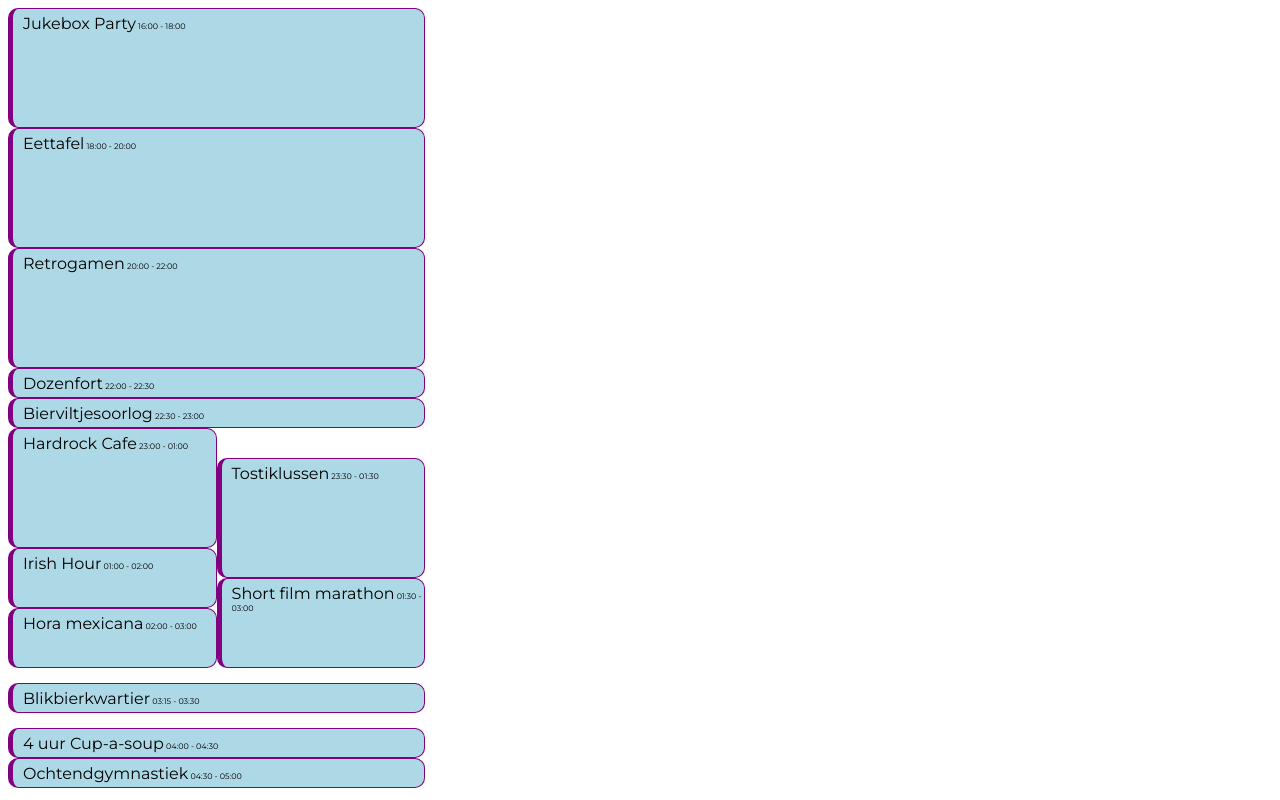
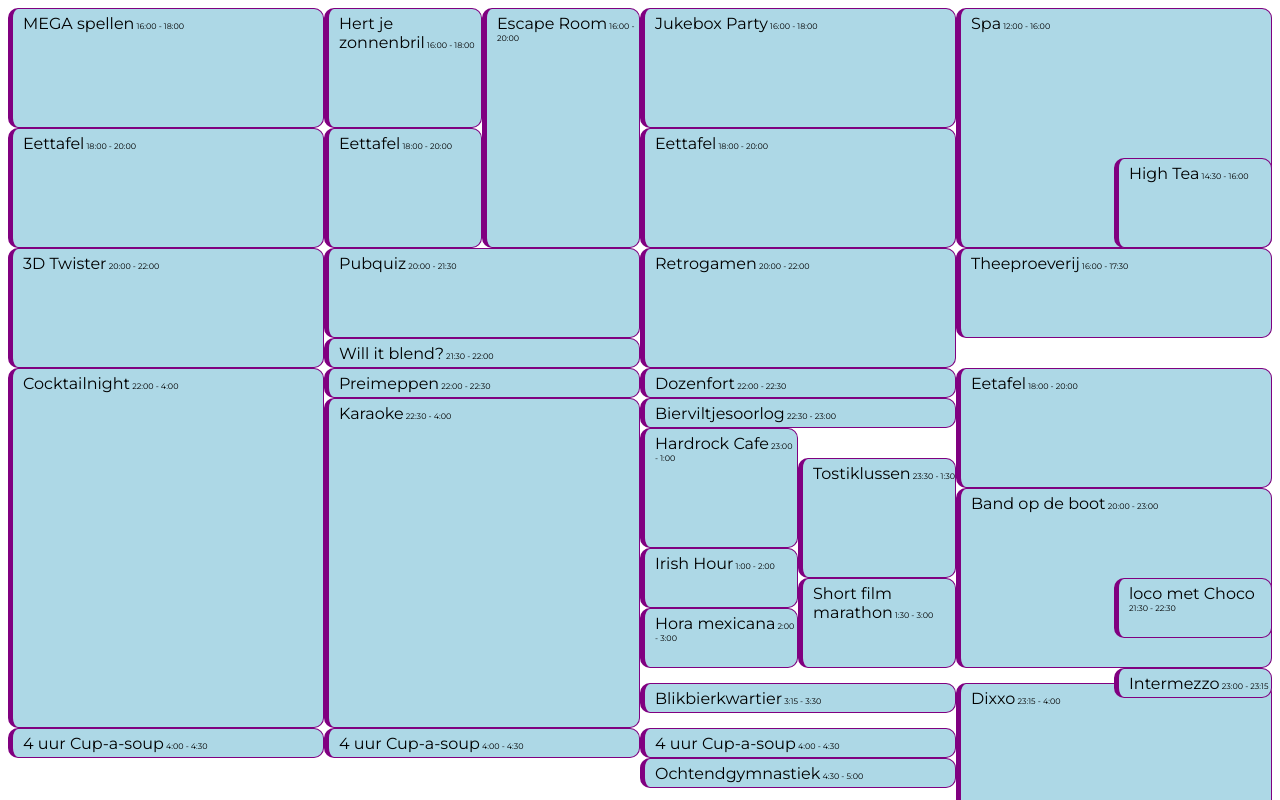
Before and after one commit to debolk/owee-website, a Nuxt app: page / in a window 1280 px wide. Shown: the top 800 px of the page. Built offline with nearby package versions, Linux system fonts and the light colour scheme.

Commit message:
refactored schedule

```diff
--- a/assets/programma.js
+++ b/assets/programma.js
@@ -1,202 +1,278 @@
 
 // elke activiteit heeft 5 variabelen:
-// begintid bein),
-// eindtid eid),
+// begintid (start),
+// eindtid (end),
 // titel (titel),
 // beschrijving (beschrijving),
-// hoeveel activiteiten er tegelijk zijn (tegelijk)
-
-// tijden zijn in het formaat: xx:xx
+// of hij 'links', 'rechts' of in het 'midden' moet worden weergegeven (lokatie)
 
 module.exports = {
-  maandag: [
+  maandag: {
+    begintijd: 1600,
+    planning:[
       {
         titel: 'MEGA spellen',
-      start: 0,
-      end: 120,
+        start: 1600,
+        end: 1800,
         beschrijving: '',
         lokatie: 'midden'
       },
       {
         titel: 'Eettafel',
-      start: 120,
-      end: 240,
+        start: 1800,
+        end: 2000,
         beschrijving: '',
         lokatie: 'midden'
       },
       {
         titel: '3D Twister',
-      start: 240,
-      end: 360,
+        start: 2000,
+        end: 2200,
         beschrijving: '',
         lokatie: 'midden'
       },
       {
         titel: 'Cocktailnight',
-      start: 360,
-      end: 720,
+        start: 2200,
+        end: 400,
         beschrijving: '',
         lokatie: 'midden'
       },
       {
         titel: '4 uur Cup-a-soup',
-      start: 720,
-      end: 750,
+        start: 400,
+        end: 430,
         beschrijving: '',
         lokatie: 'midden'
       }
-  ],
+    ]
+  },
 
-  dinsdag: [
+  dinsdag: {
+    begintijd: 1600,
+    planning: [
       {
         titel: 'Hert je zonnenbril',
-      start: 0,
-      end: 120,
+        start: 1600,
+        end: 1800,
         beschrijving: '',
         lokatie: 'links'
       },
       {
         titel: 'Escape Room',
-      start: 0,
-      end: 240,
+        start: 1600,
+        end: 2000,
         beschrijving: '',
         lokatie: 'rechts'
       },
       {
         titel: 'Eettafel',
-      start: 120,
-      end: 240,
+        start: 1800,
+        end: 2000,
         beschrijving: '',
         lokatie: 'links'
       },
       {
         titel: 'Pubquiz',
-      start: 240,
+        start: 2000,
+        end: 2130,
+        beschrijving: '',
+        lokatie: 'midden'
+      },
+      {
+        titel: 'Will it blend?',
+        start: 2130,
+        end: 2200,
+        beschrijving: '',
+        lokatie: 'midden'
+      },
+      {
+        titel: 'Preimeppen',
+        start: 2200,
+        end: 2230,
+        beschrijving: '',
+        lokatie: 'midden'
+      },
+      {
+        titel: 'Karaoke',
+        start: 2230,
+        end: 400,
+        beschrijving: '',
+        lokatie: 'midden'
+      },
+      {
+        titel: '4 uur Cup-a-soup',
+        start: 400,
+        end: 430,
+        beschrijving: '',
+        lokatie: 'midden'
+      }
+    ]
+  },
+
+  woensdag: {
+    begintijd: 1600,
+    planning: [
+      {
+        titel: 'Jukebox Party',
+        start: 1600,
+        end: 1800,
+        beschrijving: '',
+        lokatie: 'midden'
+      },
+      {
+        titel: 'Eettafel',
+        start: 1800,
+        end: 2000,
+        beschrijving: '',
+        lokatie: 'midden'
+      },
+      {
+        titel: 'Retrogamen',
+        start: 2000,
+        end: 2200,
+        beschrijving: '',
+        lokatie: 'midden'
+      },
+      {
+        titel: 'Dozenfort',
+        start: 2200,
+        end: 2230,
+        beschrijving: '',
+        lokatie: 'midden'
+      },
+      {
+        titel: 'Bierviltjesoorlog',
+        start: 2230,
+        end: 2300,
+        beschrijving: '',
+        lokatie: 'midden'
+      },
+      {
+        titel: 'Hardrock Cafe',
+        start: 2300,
+        end: 100,
+        beschrijving: '',
+        lokatie: 'links'
+      },
+      {
+        titel: 'Tostiklussen',
+        start: 2330,
+        end: 130,
+        beschrijving: '',
+        lokatie: 'rechts'
+      },
+      {
+        titel: 'Irish Hour',
+        start: 100,
+        end: 200,
+        beschrijving: '',
+        lokatie: 'links'
+      },
+      {
+        titel: 'Short film marathon',
+        start: 130,
+        end: 300,
+        beschrijving: '',
+        lokatie: 'rechts'
+      },
+      {
+        titel: 'Hora mexicana',
+        start: 200,
+        end: 300,
+        beschrijving: '',
+        lokatie: 'links'
+      },
+      {
+        titel: 'Blikbierkwartier',
+        start: 315,
         end: 330,
         beschrijving: '',
         lokatie: 'midden'
       },
       {
-      titel: 'Will it blend?',
-      start: 330,
-      end: 360,
-      beschrijving: '',
-      lokatie: 'midden'
-    },
-    {
-      titel: 'Preimeppen',
-      start: 360,
-      end: 390,
-      beschrijving: '',
-      lokatie: 'midden'
-    },
-    {
-      titel: 'Karaoke',
-      start: 390,
-      end: 720,
-      beschrijving: '',
-      lokatie: 'midden'
-    },
-    {
         titel: '4 uur Cup-a-soup',
-      start: 720,
-      end: 750,
-      beschrijving: '',
-      lokatie: 'midden'
-    }
-  ],
-
-  woensdag: [
-    {
-      titel: 'Jukebox Party',
-      start: 0,
-      end: 120,
-      beschrijving: '',
-      lokatie: 'midden'
-    },
-    {
-      titel: 'Eettafel',
-      start: 120,
-      end: 240,
-      beschrijving: '',
-      lokatie: 'midden'
-    },
-    {
-      titel: 'Retrogamen',
-      start: 240,
-      end: 360,
-      beschrijving: '',
-      lokatie: 'midden'
-    },
-    {
-      titel: 'Dozenfort',
-      start: 360,
-      end: 390,
-      beschrijving: '',
-      lokatie: 'midden'
-    },
-    {
-      titel: 'Bierviltjesoorlog',
-      start: 390,
-      end: 420,
-      beschrijving: '',
-      lokatie: 'midden'
-    },
-    {
-      titel: 'Hardrock Cafe',
-      start: 420,
-      end: 540,
-      beschrijving: '',
-      lokatie: 'links'
-    },
-    {
-      titel: 'Tostiklussen',
-      start: 450,
-      end: 570,
-      beschrijving: '',
-      lokatie: 'rechts'
-    },
-    {
-      titel: 'Irish Hour',
-      start: 540,
-      end: 600,
-      beschrijving: '',
-      lokatie: 'links'
-    },
-    {
-      titel: 'Short film marathon',
-      start: 570,
-      end: 660,
-      beschrijving: '',
-      lokatie: 'rechts'
-    },
-    {
-      titel: 'Hora mexicana',
-      start: 600,
-      end: 660,
-      beschrijving: '',
-      lokatie: 'links'
-    },
-    {
-      titel: 'Blikbierkwartier',
-      start: 675,
-      end: 690,
-      beschrijving: '',
-      lokatie: 'midden'
-    },
-    {
-      titel: '4 uur Cup-a-soup',
-      start: 720,
-      end: 750,
+        start: 400,
+        end: 430,
         beschrijving: '',
         lokatie: 'midden'
       },
       {
         titel: 'Ochtendgymnastiek',
-      start: 750,
-      end: 780,
+        start: 430,
+        end: 500,
+        beschrijving: '',
+        lokatie: 'midden'
+      }
+    ]
+  },
+
+  donderdag: {
+    begintijd: 1200,
+    planning: [
+      {
+        titel: 'Spa',
+        start: 1200,
+        end: 1600,
+        beschrijving: '',
+        lokatie: 'midden'
+      },
+      {
+        titel: 'High Tea',
+        start: 1430,
+        end: 1600,
+        beschrijving: '',
+        lokatie: 'rechts'
+      },
+      {
+        titel: 'Theeproeverij',
+        start: 1600,
+        end: 1730,
+        beschrijving: '',
+        lokatie: 'midden'
+      },
+      {
+        titel: 'Eetafel',
+        start: 1800,
+        end: 2000,
+        beschrijving: '',
+        lokatie: 'midden'
+      },
+      {
+        titel: 'Band op de boot',
+        start: 2000,
+        end: 2300,
+        beschrijving: '',
+        lokatie: 'midden'
+      },
+      {
+        titel: 'loco met Choco',
+        start: 2130,
+        end: 2230,
+        beschrijving: '',
+        lokatie: 'rechts'
+      },
+      {
+        titel: 'Dixxo',
+        start: 2315,
+        end: 400,
+        beschrijving: '',
+        lokatie: 'midden'
+      },
+      {
+        titel: 'Intermezzo',
+        start: 2300,
+        end: 2315,
+        beschrijving: '',
+        lokatie: 'rechts'
+      },
+      {
+        titel: '4 uur Cup-a-soup',
+        start: 400,
+        end: 430,
         beschrijving: '',
         lokatie: 'midden'
       }
     ]
   }
+}
--- a/components/programmas.vue
+++ b/components/programmas.vue
@@ -3,8 +3,19 @@
 
     <div class ="container">
 
-      <div class="days" :id="dag">
-      </div>
+        <div class="days" :id="dag">
+           <div v-for="item of vandaag"
+           v-bind:style="{ height: `${Math.max(timeToPx(item.end)-timeToPx(item.start), 30)}px`, top: `${timeToPx(item.start)}px` }"
+           v-bind:class="{ 'leftevent': item.lokatie === 'links', 'rightevent': item.lokatie === 'rechts' }"
+           class="event">
+
+             <span class="title">{{item.titel}}</span>
+             <span class="time">
+               {{`${Math.floor(item.start/100)}:${pad(item.start%100,2 )} - ${Math.floor(item.end/100)}:${pad(item.end%100,2 )}`}}
+             </span>
+           </div>
+
+        </div>
 
     </div>
 
@@ -21,164 +32,9 @@ export default {
 
   data() {
     return {
-      vandaag: programma[this.dag],
+      vandaag: programma[this.dag].planning,
+      begintijd: programma[this.dag].begintijd
     }
-  },
-
-  mounted(){
-
-    const containerHeight = 720;
-    const minutesinDay = 60 * 12;
-    let collisions = [];
-    let width = [];
-    let leftOffSet = [];
-
-    // append one event to calendar
-    var createEvent = (height, top, left, units, event, beginHour) => {
-
-      let d = new Date(0, 0, 0, beginHour, 0, 0, 0)
-      let start = new Date(d.getTime() + (event.start * 60 * 1000))
-      let end = new Date(d.getTime() + (event.end * 60 * 1000))
-
-      let node = document.createElement("DIV");
-      node.className = "event";
-      node.innerHTML = `<span class='title'>${event.titel}</span>  `;
-      node.innerHTML += `${this.pad(start.getHours(), 2)}:${this.pad(start.getMinutes(), 2)} - `
-      node.innerHTML += `${this.pad(end.getHours(), 2)}:${this.pad(end.getMinutes(), 2)}`
-
-      // Customized CSS to position each event
-      node.style.height = height + "px";
-      node.style.top = top + "px";
-      node.style.left = "100px"
-      if(event.lokatie === "links" || event.lokatie === "rechts"){
-        node.className += " halfevent"
-      }
-      if(event.lokatie === 'rechts'){
-        node.style.left = "50%"
-      } else {
-        node.style.left = "0px"
-      }
-
-      document.getElementById(this.dag).appendChild(node);
-    }
-
-    /*
-    collisions is an array that tells you which events are in each 30 min slot
-    - each first level of array corresponds to a 30 minute slot on the calendar
-      - [[0 - 30mins], [ 30 - 60mins], ...]
-    - next level of array tells you which event is present and the horizontal order
-      - [0,0,1,2]
-      ==> event 1 is not present, event 2 is not present, event 3 is at order 1, event 4 is at order 2
-    */
-
-    function getCollisions (events) {
-
-      //resets storage
-      collisions = [];
-
-      for (var i = 0; i < 26; i ++) {
-        var time = [];
-        for (var j = 0; j < events.length; j++) {
-          time.push(0);
-        }
-        collisions.push(time);
-      }
-
-      events.forEach((event, id) => {
-        let end = event.end;
-        let start = event.start;
-        let order = 1;
-
-        while (start < end) {
-          let timeIndex = Math.floor(start/30);
-
-          while (order < events.length) {
-            if (collisions[timeIndex].indexOf(order) === -1) {
-              break;
-            }
-            order ++;
-          }
-
-          collisions[timeIndex][id] = order;
-          start = start + 30;
-        }
-
-        collisions[Math.floor((end-1)/30)][id] = order;
-      });
-    };
-
-    /*
-    find width and horizontal position
-
-    width - number of units to divide container width by
-    horizontal position - pixel offset from left
-    */
-    function getAttributes (events) {
-
-      //resets storage
-      width = [];
-      leftOffSet = [];
-
-      for (var i = 0; i < events.length; i++) {
-        width.push(0);
-        leftOffSet.push(0);
-      }
-
-      collisions.forEach((period) => {
-
-        // number of events in that period
-        let count = period.reduce((a,b) => {
-          return b ? a + 1 : a;
-        })
-
-        if (count > 1) {
-          period.forEach((event, id) => {
-            // max number of events it is sharing a time period with determines width
-            if (period[id]) {
-              if (count > width[id]) {
-                width[id] = count;
-              }
-            }
-
-            if (period[id] && !leftOffSet[id]) {
-              leftOffSet[id] = period[id];
-            }
-          })
-        }
-      });
-    };
-
-    var layOutDay = (events, beginHour) => {
-
-    // clear any existing nodes
-    var myNode = document.getElementById(this.dag);
-    myNode.innerHTML = '';
-
-      getCollisions(events);
-      getAttributes(events);
-
-      events.forEach((event, id) => {
-        let height = (event.end - event.start) / minutesinDay * containerHeight;
-        if(height < 30){
-          height = 30;
-        }
-        let top = event.start / minutesinDay * containerHeight;
-        let end = event.end;
-        let start = event.start;
-        let units = width[id];
-        if (!units) {units = 1};
-        let left = 0;
-        if (!left || left < 0) {left = 10};
-        createEvent(height, top, left, units, event, beginHour);
-      });
-    }
-
-    if(this.dag === "donderdag"){
-      layOutDay(this.vandaag, 12)
-    } else {
-      layOutDay(this.vandaag, 16)
-    }
-
   },
 
   methods: {
@@ -186,6 +42,16 @@ export default {
       z = z || '0';
       n = n + '';
       return n.length >= width ? n : new Array(width - n.length + 1).join(z) + n;
+    },
+    timeToPx(time){
+      var b = new Date(0, 0, 0, Math.floor(this.begintijd/100), this.begintijd%100, 0)
+      var d = 0;
+      if(time < 1000){
+        d = 1;
+      }
+      var t = new Date(0, 0, d, Math.floor(time/100), time%100, 0)
+      var diff = Math.abs(b - t)/60000
+      return diff
     }
   }
 
@@ -223,7 +89,13 @@ export default {
   width: 100%;
 }
 
-.halfevent{
+.leftevent {
+  left: 0%;
+  width: 50% !important;
+}
+
+.rightevent {
+  left: 50%;
   width: 50% !important;
 }
 
--- a/pages/index.vue
+++ b/pages/index.vue
@@ -1,8 +1,10 @@
 <template>
   <div>
     <div class="flexcontainer">
-
+      <programmas dag="maandag"></programmas>
+      <programmas dag="dinsdag"></programmas>
       <programmas dag="woensdag"></programmas>
+      <programmas dag="donderdag"></programmas>
     </div>
   </div>
 </template>
@@ -33,6 +35,6 @@ body{
 }
 
 .programma{
-  width: 33%;
+  width: 25%;
 }
 </style>
```
Lines whose indentation alone changed are shown as unchanged.
